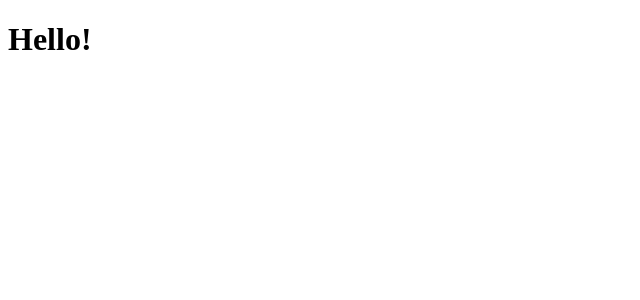
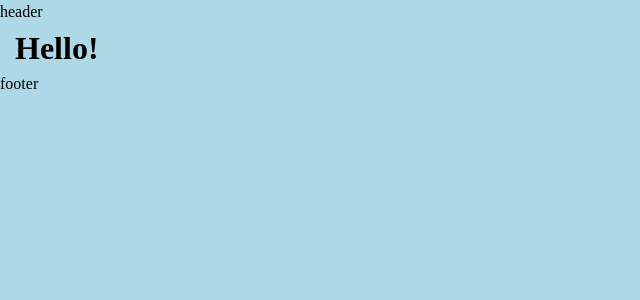
Before and after one commit to elkirillova/only_test, a React app: page / in a window 1280 px wide. Shown: the top 300 px of the page, without its empty margins (0-640 px from the left). Built offline with nearby package versions, Linux system fonts and the light colour scheme.

Commit message:
feat: add layout

```diff
--- a/src/App.tsx
+++ b/src/App.tsx
@@ -1,7 +1,9 @@
+import { Layout } from './Layout'
+
 export default function App() {
 	return (
-		<div>
+		<Layout>
 			<h1>Hello!</h1>
-		</div>
-	);
+		</Layout>
+	)
 }
--- /dev/null
+++ b/src/Layout.tsx
@@ -0,0 +1,14 @@
+import { ReactNode } from 'react'
+import { Container } from './components'
+
+export const Layout = ({ children }: { children: ReactNode }) => {
+	return (
+		<>
+			<header>header</header>
+			<main>
+				<Container>{children}</Container>
+			</main>
+			<footer>footer</footer>
+		</>
+	)
+}
--- /dev/null
+++ b/src/components/index.ts
@@ -0,0 +1 @@
+export { Container } from './ui/Container/Container'
--- /dev/null
+++ b/src/components/ui/Container/Container.scss
@@ -0,0 +1,6 @@
+.container {
+	margin: 0 auto;
+	max-width: 1440px; //TODO::
+	width: 100%;
+	padding: 0 15px;
+}
--- /dev/null
+++ b/src/components/ui/Container/Container.tsx
@@ -0,0 +1,5 @@
+import { ReactNode } from 'react'
+
+export const Container = ({ children }: { children: ReactNode }) => {
+	return <div className="container">{children}</div>
+}
--- /dev/null
+++ b/src/styles/_global.scss
@@ -0,0 +1,3 @@
+body {
+	background-color: lightblue;
+}
--- /dev/null
+++ b/src/styles/_reset.scss
@@ -0,0 +1,88 @@
+*,
+*::before,
+*::after {
+	box-sizing: border-box;
+}
+
+html {
+	text-size-adjust: none;
+}
+
+body,
+h1,
+h2,
+h3,
+h4,
+h5,
+h6,
+p,
+figure,
+blockquote,
+dl,
+dd {
+	margin: 0;
+}
+
+ul,
+ol {
+	padding: 0;
+	list-style: none;
+}
+
+body {
+	min-height: 100vh;
+	line-height: 1.5;
+}
+
+h1,
+h2,
+h3,
+h4 {
+	text-wrap: balance;
+}
+
+a {
+	color: currentcolor;
+	text-decoration: none;
+}
+
+a:not([class]) {
+	text-decoration-skip-ink: none;
+}
+
+img,
+picture,
+svg {
+	display: block;
+	max-width: 100%;
+}
+
+svg {
+	fill: currentcolor;
+}
+
+input,
+button,
+textarea,
+select {
+	font-family: inherit;
+	font-size: inherit;
+	line-height: inherit;
+}
+
+button {
+	padding: 0;
+	border: 0;
+	background: transparent;
+}
+
+:target {
+	scroll-margin-block: 5ex;
+}
+
+@media (prefers-reduced-motion: reduce) {
+	* {
+		transition-duration: 0.01ms !important;
+		animation-duration: 0.01ms !important;
+	}
+}
```
Also changed, not shown: src/main.tsx (+4 -3 lines), src/styles/index.scss (added, +7 -0 lines), src/styles/_colors.scss (added), src/styles/_typography.scss (added).
